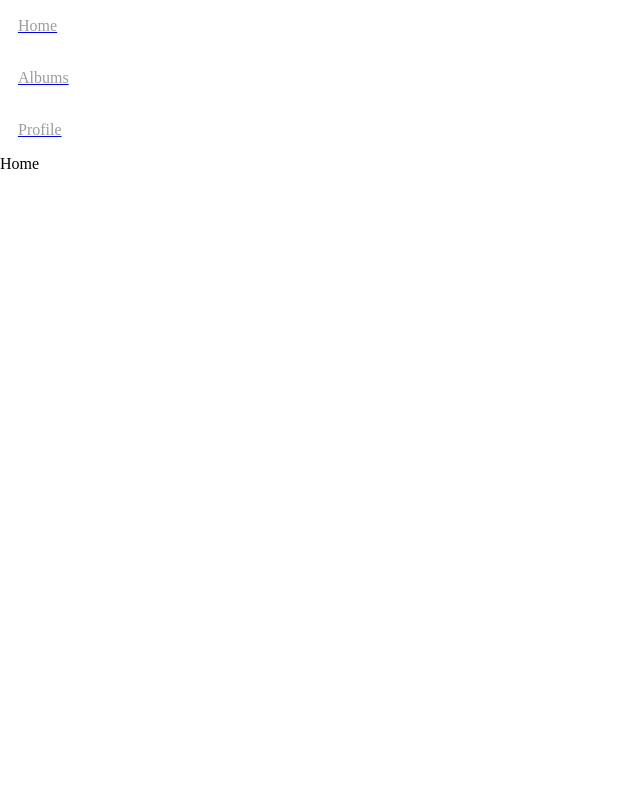
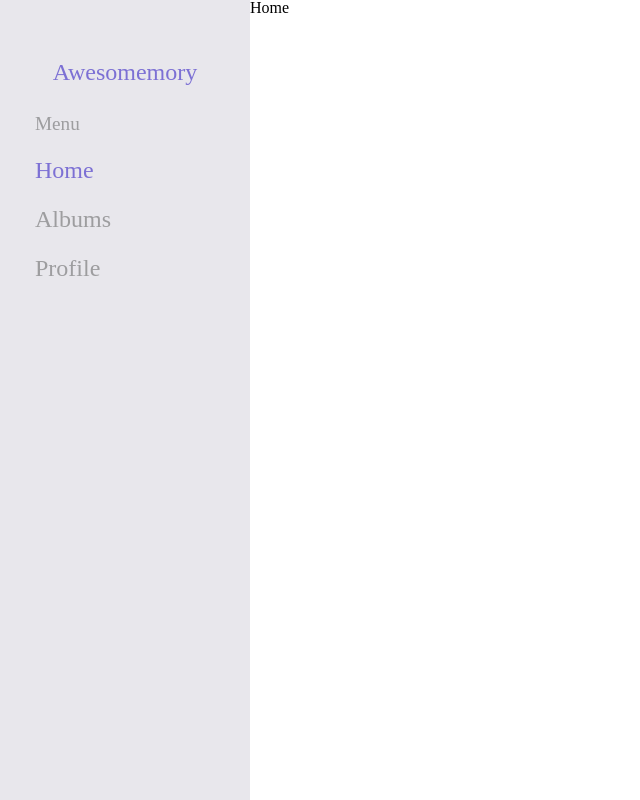
Before and after one commit to Yuji5117/awesomemory_front, a React (Vite) app: page / in a window 1280 px wide. Shown: the whole page, without its empty margins (0-640 px from the left). Built offline with nearby package versions, Linux system fonts and the light colour scheme.

Commit message:
sidebarのスタイルを実装

```diff
--- a/src/components/Layouts/MainLayout.tsx
+++ b/src/components/Layouts/MainLayout.tsx
@@ -1,13 +1,18 @@
 import { Outlet } from "react-router-dom";
+import styled from "styled-components";
 
 import { ContentLayout } from "./ContentLayout";
 import { Sidebar } from "./Sidebar";
 
 export const MainLayout = () => (
-  <div>
+  <Wrapper>
     <Sidebar />
     <ContentLayout>
       <Outlet />
     </ContentLayout>
-  </div>
+  </Wrapper>
 );
+
+const Wrapper = styled.div`
+  display: flex;
+`;
--- a/src/components/Layouts/Sidebar/Sidebar.tsx
+++ b/src/components/Layouts/Sidebar/Sidebar.tsx
@@ -1,9 +1,37 @@
+import { Link } from "react-router-dom";
+import styled from "styled-components";
+
 import { SidebarNavigatoin } from "./SidebarNavigation";
 
 export const Sidebar = () => {
   return (
-    <div>
-      <SidebarNavigatoin />
-    </div>
+    <Wrapper>
+      <NavigationContainer>
+        <Link to="/">
+          <TitleLogo>Awesomemory</TitleLogo>
+        </Link>
+        <SidebarNavigatoin />
+      </NavigationContainer>
+    </Wrapper>
   );
 };
+
+const Wrapper = styled.div`
+  background-color: #e8e7ec;
+  height: 100vh;
+  width: 250px;
+`;
+
+const NavigationContainer = styled.div`
+  padding-top: 60px;
+  width: 180px;
+  margin-left: auto;
+  margin-right: auto;
+`;
+
+const TitleLogo = styled.h1`
+  text-align: center;
+  font-size: 1.5rem;
+  color: ${({ theme }) => theme.colors.primary};
+  margin-bottom: 30px;
+`;
--- a/src/components/Layouts/Sidebar/SidebarItem.tsx
+++ b/src/components/Layouts/Sidebar/SidebarItem.tsx
@@ -15,34 +15,34 @@ const getSizesfont = ({ size = "md" }) => {
 
     default:
       return css`
-        padding: 18px;
+        font-size: 16px;
       `;
   }
 };
 
 type TextItemProps = {
   size: "sm" | "md" | "lg";
-  isSelected: boolean;
+  isActive: boolean;
 };
 
 const TextItem = styled.p<TextItemProps>`
-  color: ${({ isSelected, theme }) =>
-    isSelected ? theme.colors.primary : theme.colors.gray};
+  color: ${({ isActive, theme }) =>
+    isActive ? theme.colors.primary : theme.colors.gray};
   ${(props) => getSizesfont(props)}
 `;
 
 type SidebarItemProps = {
   children: ReactNode;
   size?: "sm" | "md" | "lg";
-  isSelected?: boolean;
+  isActive?: boolean;
 };
 
 export const SidebarItem = ({
   children,
   size = "md",
-  isSelected = false,
+  isActive = false,
 }: SidebarItemProps) => (
-  <TextItem size={size} isSelected={isSelected}>
+  <TextItem size={size} isActive={isActive}>
     {children}
   </TextItem>
 );
--- a/src/components/Layouts/Sidebar/SidebarNavigation.tsx
+++ b/src/components/Layouts/Sidebar/SidebarNavigation.tsx
@@ -1,4 +1,5 @@
-import { Link } from "react-router-dom";
+import { Link, NavLink } from "react-router-dom";
+import styled from "styled-components";
 
 import { SidebarItem } from "./SidebarItem";
 
@@ -20,11 +21,27 @@ export const SidebarNavigatoin = () => {
 
   return (
     <>
+      <NavTitle>Menu</NavTitle>
       {navigation.map((item) => (
-        <Link to={item.to} key={item.name}>
-          <SidebarItem>{item.name}</SidebarItem>
-        </Link>
+        <Container key={item.name}>
+          <NavLink to={item.to}>
+            {({ isActive }) => (
+              <SidebarItem size="lg" isActive={isActive}>
+                {item.name}
+              </SidebarItem>
+            )}
+          </NavLink>
+        </Container>
       ))}
     </>
   );
 };
+
+const NavTitle = styled.h2`
+  font-size: 1.2rem;
+  color: ${({ theme }) => theme.colors.gray};
+`;
+
+const Container = styled.div`
+  padding-top: 25px;
+`;
--- a/src/lib/styled/global.ts
+++ b/src/lib/styled/global.ts
@@ -8,6 +8,10 @@ const GlobalStyles = createGlobalStyle`
   body {
     background: #fff;
   }
+
+  a {
+    text-decoration: none;
+  }
 `;
 
 export default GlobalStyles;
```
